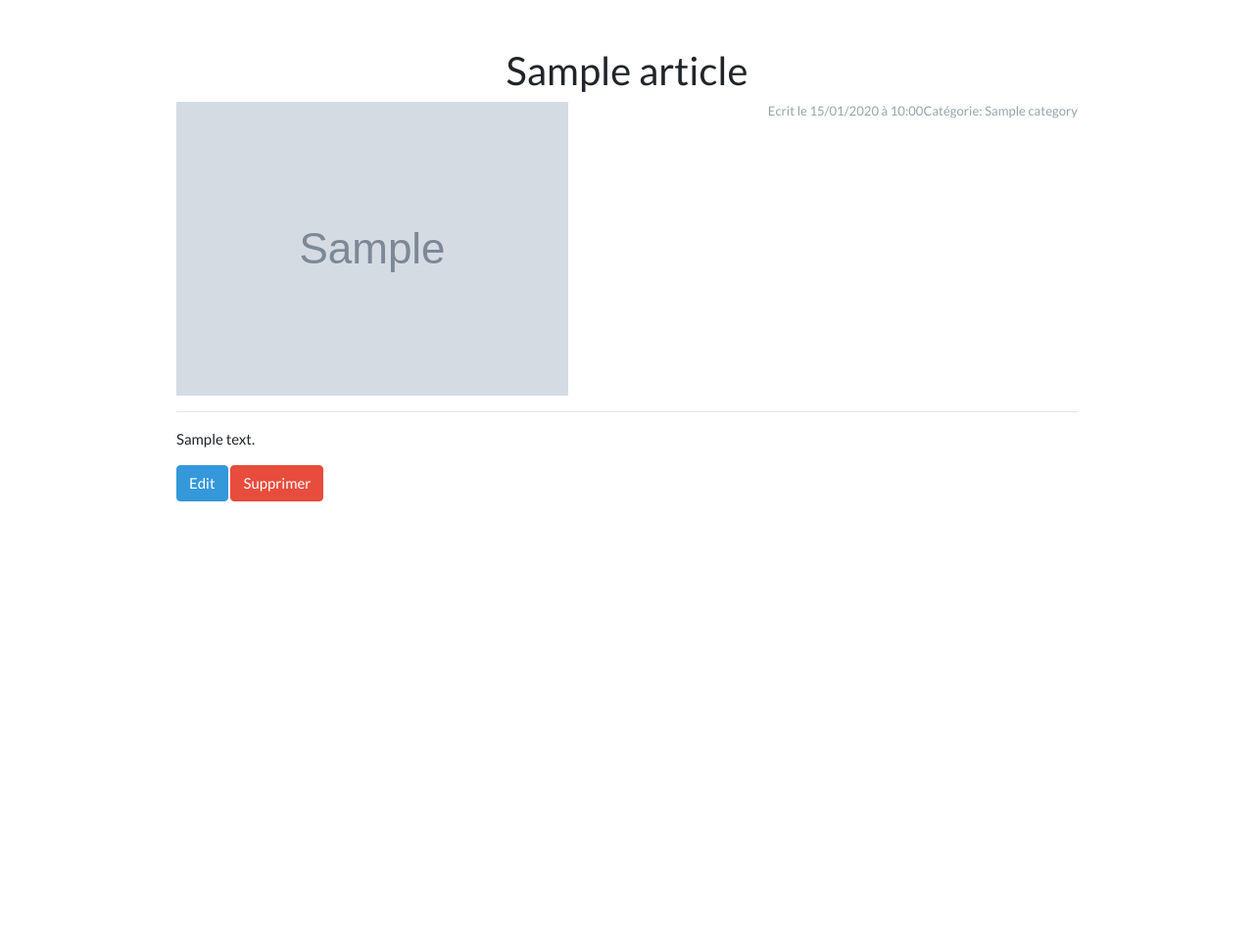
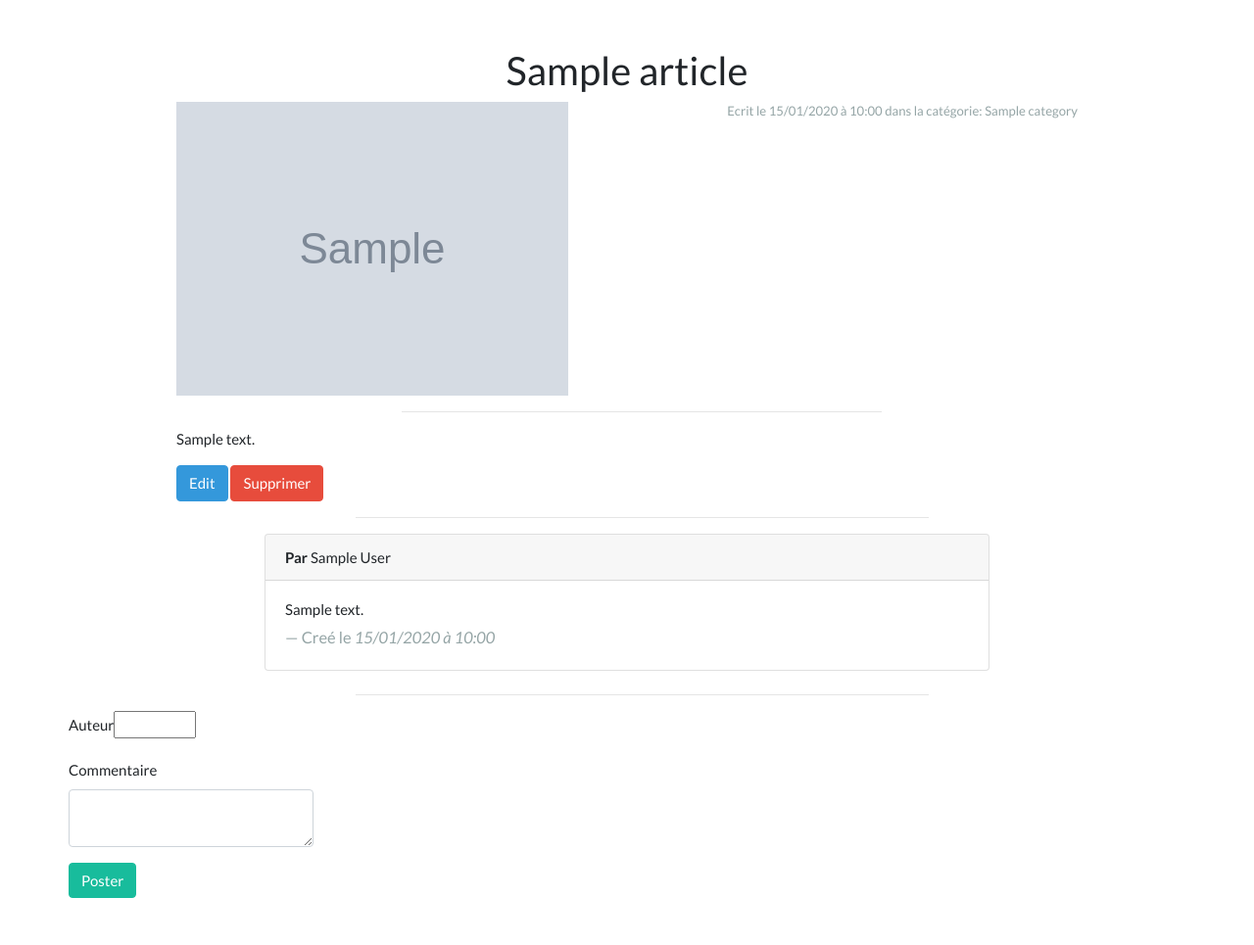
Before and after one commit to CorentinFoucrier/symfony-docker, a Symfony app: template www/templates/blog/show.html.twig in a window 1280 px wide. Shown: the part 71-1036 px from the top of the page at 98% size. Before the commit the page ends 583 px from the top, so only its background shows below. Run offline with Twig, Linux system fonts and the light colour scheme; the template is opened without the code that fills it: most values are stand-ins (such as "Sample title", 1, 10 or a date in 2020); grey boxes marked "Sample" are stand-in pictures; form fields are guessed from the names that the template uses; some libraries are stand-ins or nearby versions.

Commit message:
Ajout de catégories et de commentaire

```diff
--- a/www/templates/base.html.twig
+++ b/www/templates/base.html.twig
@@ -37,6 +37,7 @@
         </nav>
         <div class="container">
             {% block body %}{% endblock %}
+            <footer class="mt-5"></footer>
         </div>
             <script src="https://code.jquery.com/jquery-3.3.1.slim.min.js" integrity="sha384-q8i/X+965DzO0rT7abK41JStQIAqVgRVzpbzo5smXKp4YfRvH+8abtTE1Pi6jizo" crossorigin="anonymous"></script>
             <script src="https://cdnjs.cloudflare.com/ajax/libs/popper.js/1.14.7/umd/popper.min.js" integrity="sha384-UO2eT0CpHqdSJQ6hJty5KVphtPhzWj9WO1clHTMGa3JDZwrnQq4sF86dIHNDz0W1" crossorigin="anonymous"></script>
--- a/www/templates/blog/show.html.twig
+++ b/www/templates/blog/show.html.twig
@@ -12,17 +12,44 @@
             </div>
         {% endfor %}
     {% endfor %}
-    <article class="col-12 col-md-10 offset-md-1 mt-4 mb-5">
+    <article class="col-12 col-md-10 offset-md-1 mt-4">
         <h2 class="text-center">{{ article.title }}</h2>
-        <p class="m-0 small text-muted float-right">Catégorie: {{ article.category.name }}</p>
-        <p class="m-0 small text-muted float-right">Ecrit le {{ article.createdAt | date('d/m/Y') }} à {{ article.createdAt | date('H:i') }}</p>
+        <p class="m-0 small text-muted float-right">catégorie: {{ article.category.name }}</p>
+        <p class="m-0 small text-muted float-right">Ecrit le {{ article.createdAt | date('d/m/Y') }} à {{ article.createdAt | date('H:i') }} dans la&nbsp;</p>
         <div>
             <img src="{{ article.image }}" class="img-fluid" alt="Responsive image">
         </div>
-        <hr>
+        <hr class="col-6 offset-3">
         <p class="text-justify">{{ article.content }}</p>
         <a class="btn btn-info" href="{{ path('blog_edit', {'id': article.id}) }}">Edit</a>
         <a class="btn btn-danger" href="{{ path('blog_delete', {'id': article.id}) }}">Supprimer</a>
     </article>
 </section>
+<hr class="col-6 offset-3">
+<section>
+    {% for comment in article.comments %}
+        <div class="card p-0 col-8 offset-2 mb-4">
+            <div class="card-header">
+                <strong>Par</strong> {{comment.author}}
+            </div>
+            <div class="card-body">
+                <blockquote class="blockquote mb-0">
+                    <p class="h6">{{comment.content}}</p>
+                    <footer class="blockquote-footer">Creé le
+                        <cite title="Source Title">{{comment.createdAt | date('d/m/Y') }} à {{ comment.createdAt | date('H:i') }}</cite>
+                    </footer>
+                </blockquote>
+            </div>
+        </div>
+
+    {% endfor %}
+</section>
+<hr class="col-6 offset-3">
+<section class="row">
+    {{ form_start(formComment, {'attr': {'class': 'col-6 offset-3'}})}}
+        {{form_row(formComment.author, { 'label' : 'Auteur', 'attr' : {'class' : 'col-4'} })}}
+        {{form_row(formComment.content, { 'label' : 'Commentaire' })}}
+        <button class="btn btn-success" type="submit">Poster</button>
+    {{ form_end(formComment)}}
+</section>
 {% endblock %}
```
Also changed, not shown: www/src/Controller/BlogController.php (+20 -2 lines), www/src/Form/CommentType.php (added, +28 -0 lines).
